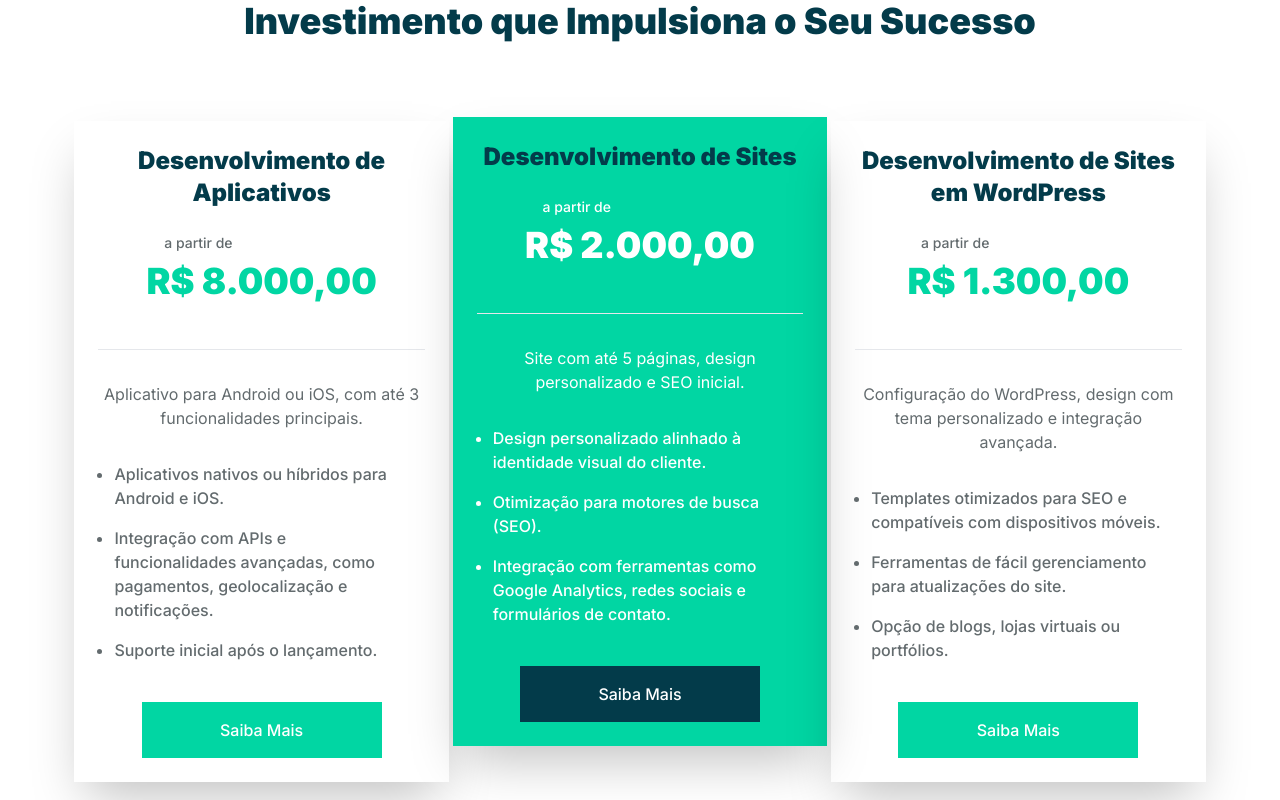
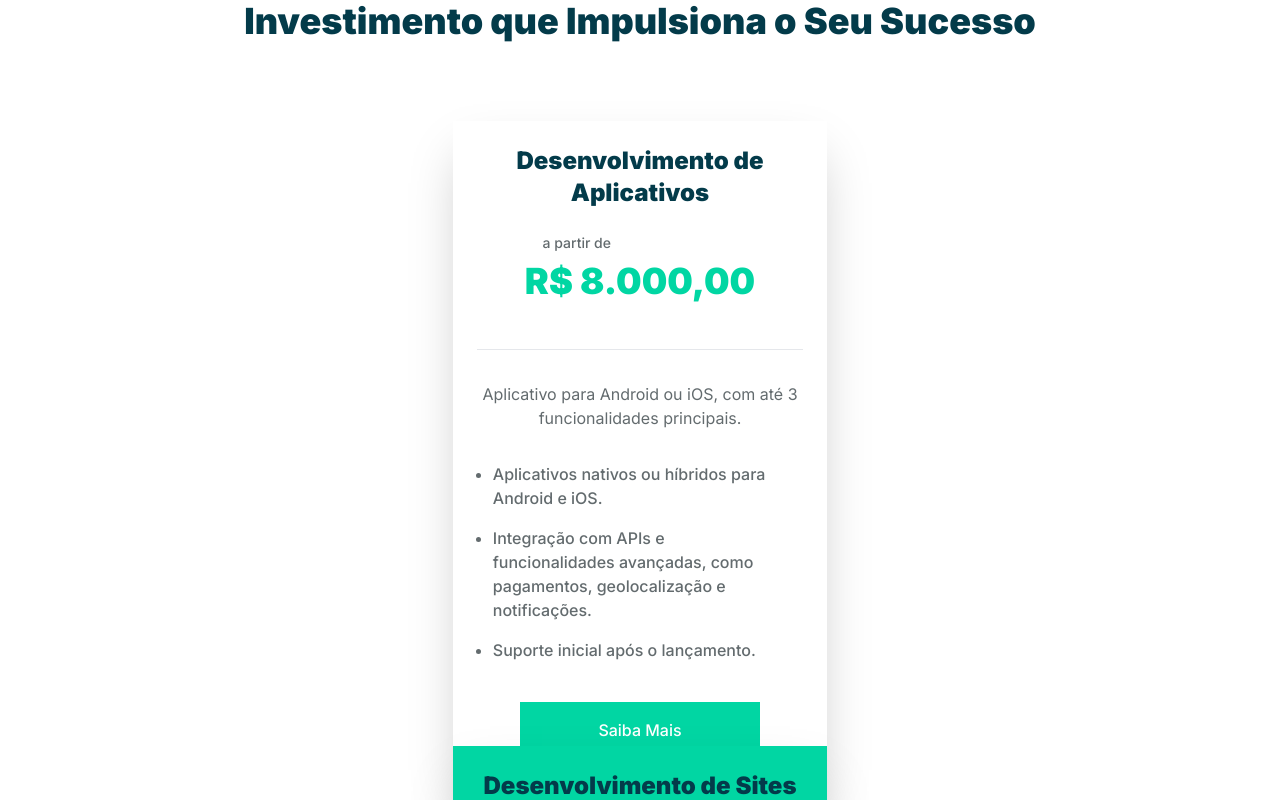
Before and after one commit to Gabriel-Andreoni/g2l, a Next.js app: page / in a window 1280 px wide. Shown: the part 4200-5000 px from the top of the page. Built offline with nearby package versions, Linux system fonts and the light colour scheme.

Commit message:
Update index.tsx

```diff
--- a/app/sections/Prices/index.tsx
+++ b/app/sections/Prices/index.tsx
@@ -6,8 +6,8 @@ export function Prices() {
                 <h2 className="text-4xl font-black text-[#033b4a]">Investimento que Impulsiona o Seu Sucesso</h2>
             </div>
 
-            <div className="w-full my-8 flex gap-1 justify-center items-center ">
-                <div className="w-[30%] flex flex-col p-6 shadow-2xl">
+            <div className="w-full my-8 flex mobile:flex-col desktop:gap-1 mobile:gap-16 justify-center items-center ">
+                <div className="desktop:w-[30%] flex flex-col p-6 shadow-2xl">
                     <div className="mb-4 text-center">
                         <h3 className="text-2xl font-black text-[#033b4a]">Desenvolvimento de Aplicativos</h3>
                         <span className="flex flex-col text-xl">
@@ -31,7 +31,7 @@ export function Prices() {
                     <button className="w-60 mx-auto mt-6 p-4 bg-[#01D6A3] text-white font-medium transition-all hover:bg-[#033b4a] hover:text-[#01D6A3] hover:shadow-[10px_10px_1px_#01D6A3]">Saiba Mais</button>
                 </div>
 
-                <div className="w-[30%] -mt-10 flex flex-col p-6 shadow-2xl bg-[#01D6A3]">
+                <div className="desktop:w-[30%] -mt-10 flex flex-col p-6 shadow-2xl bg-[#01D6A3]">
                     <div className="mb-4 text-center">
                         <h3 className="text-2xl font-black text-[#033b4a]">Desenvolvimento de Sites</h3>
                         <span className="flex flex-col text-xl">
@@ -52,9 +52,9 @@ export function Prices() {
                         </ul>
                     </div>
 
-                    <button className="w-60 mx-auto mt-6 p-4 text-white bg-[#033b4a] font-medium transition-all hover:text-[#01D6A3]">Saiba Mais</button>
+                    <button className="w-60 mx-auto desktop:mt-6 p-4 text-white bg-[#033b4a] font-medium transition-all hover:text-[#01D6A3]">Saiba Mais</button>
                 </div>
-                <div className="w-[30%] flex flex-col p-6 shadow-2xl">
+                <div className="desktop:w-[30%] flex flex-col p-6 mobile:mb-16 shadow-2xl">
                     <div className="mb-4 text-center">
                         <h3 className="text-2xl font-black text-[#033b4a]">Desenvolvimento de Sites em WordPress</h3>
                         <span className="flex flex-col text-xl">
```
